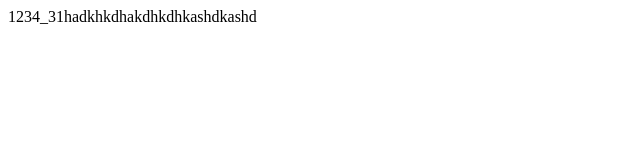
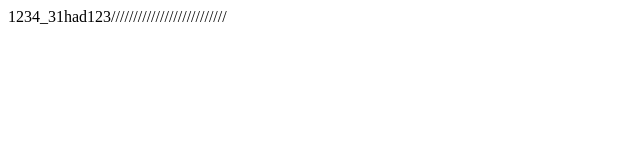
Before and after one commit to blanck147/Electron_lining, a website: page test.html in a window 1280 px wide. Shown: the whole page, without its empty margins (0-640 px from the left). Drawn offline with Linux system fonts and the light colour scheme.

Commit message:
configure

```diff
--- a/test.html
+++ b/test.html
@@ -5,6 +5,6 @@
     <title>Title</title>
 </head>
 <body>
-1234_31hadkhkdhakdhkdhkashdkashd
+1234_31had123//////////////////////////
 </body>
 </html>
```
